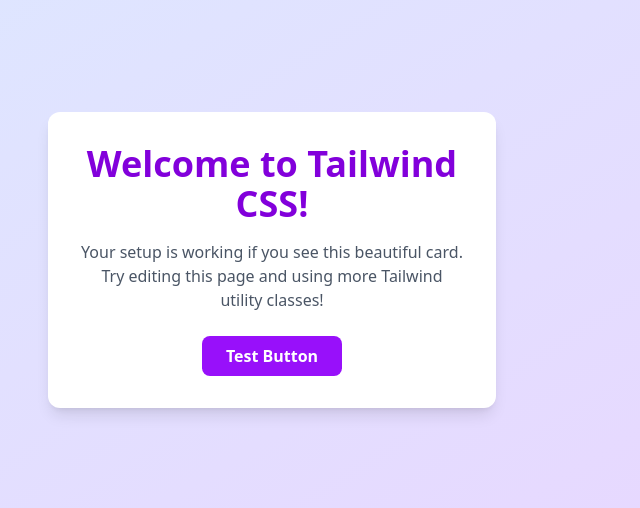
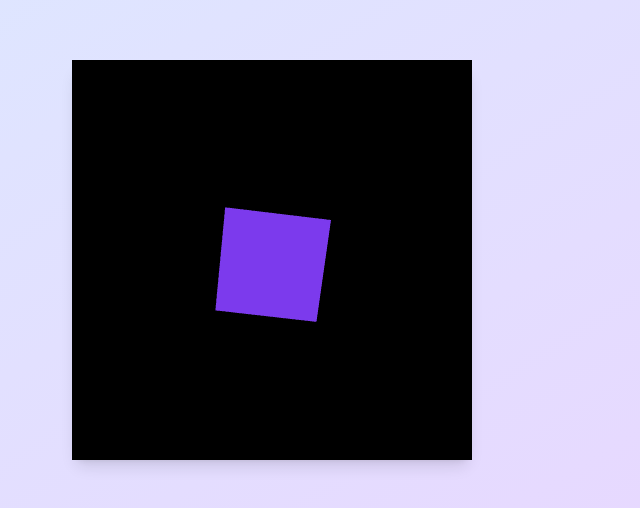
Before and after one commit to mnaimfaizy/code-executives, a React (Vite) app: page / in a window 1280 px wide. Shown: the part 140-648 px from the top of the page, without its empty margins (368-1008 px from the left). Built offline with nearby package versions, Linux system fonts and the light colour scheme.

Commit message:
Add Three.js and sample rotating cube to home page

```diff
--- a/package.json
+++ b/package.json
@@ -11,9 +11,11 @@
   },
   "dependencies": {
     "@tailwindcss/vite": "^4.1.13",
+    "@types/three": "^0.180.0",
     "react": "^19.1.1",
     "react-dom": "^19.1.1",
-    "tailwindcss": "^4.1.13"
+    "tailwindcss": "^4.1.13",
+    "three": "^0.180.0"
   },
   "devDependencies": {
     "@eslint/js": "^9.33.0",
--- a/src/App.tsx
+++ b/src/App.tsx
@@ -1,18 +1,57 @@
+import { useRef, useEffect } from "react";
+import * as THREE from "three";
+
 function App() {
+  const mountRef = useRef<HTMLDivElement>(null);
+
+  useEffect(() => {
+    const mount = mountRef.current;
+    if (!mount) return;
+
+    // Scene setup
+    const scene = new THREE.Scene();
+    const camera = new THREE.PerspectiveCamera(
+      75,
+      mount.clientWidth / mount.clientHeight,
+      0.1,
+      1000
+    );
+    const renderer = new THREE.WebGLRenderer({ antialias: true });
+    renderer.setSize(mount.clientWidth, mount.clientHeight);
+    mount.appendChild(renderer.domElement);
+
+    // Cube
+    const geometry = new THREE.BoxGeometry();
+    const material = new THREE.MeshBasicMaterial({ color: 0x7c3aed });
+    const cube = new THREE.Mesh(geometry, material);
+    scene.add(cube);
+
+    camera.position.z = 3;
+
+    // Animation
+    let frameId: number;
+    const animate = () => {
+      cube.rotation.x += 0.01;
+      cube.rotation.y += 0.01;
+      renderer.render(scene, camera);
+      frameId = requestAnimationFrame(animate);
+    };
+    animate();
+
+    // Cleanup
+    return () => {
+      cancelAnimationFrame(frameId);
+      renderer.dispose();
+      mount.removeChild(renderer.domElement);
+    };
+  }, []);
+
   return (
     <div className="min-h-screen flex items-center justify-center bg-gradient-to-br from-blue-100 to-purple-200">
-      <div className="bg-white rounded-xl shadow-lg p-8 max-w-md w-full text-center">
-        <h1 className="text-4xl font-bold text-purple-700 mb-4">
-          Welcome to Tailwind CSS!
-        </h1>
-        <p className="text-gray-600 mb-6">
-          Your setup is working if you see this beautiful card. Try editing this
-          page and using more Tailwind utility classes!
-        </p>
-        <button className="px-6 py-2 bg-purple-600 text-white rounded-lg font-semibold hover:bg-purple-700 transition">
-          Test Button
-        </button>
-      </div>
+      <div
+        ref={mountRef}
+        className="bg-white rounded-xl shadow-lg w-[400px] h-[400px] flex items-center justify-center"
+      />
     </div>
   );
 }
```
Also changed, not shown: 1 other file (tests, documents, lock files or other folders).
